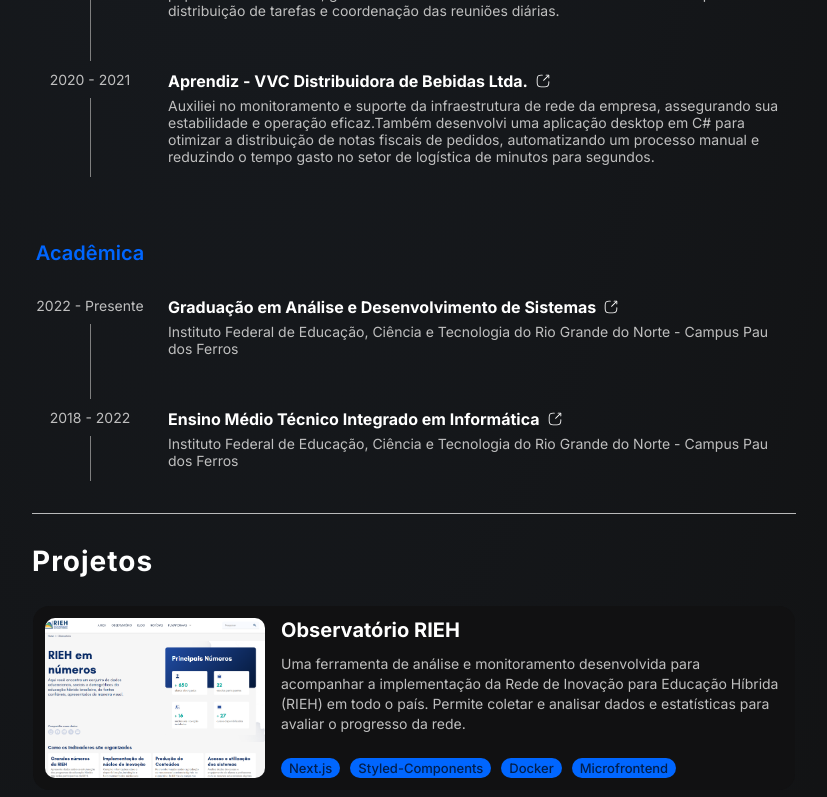
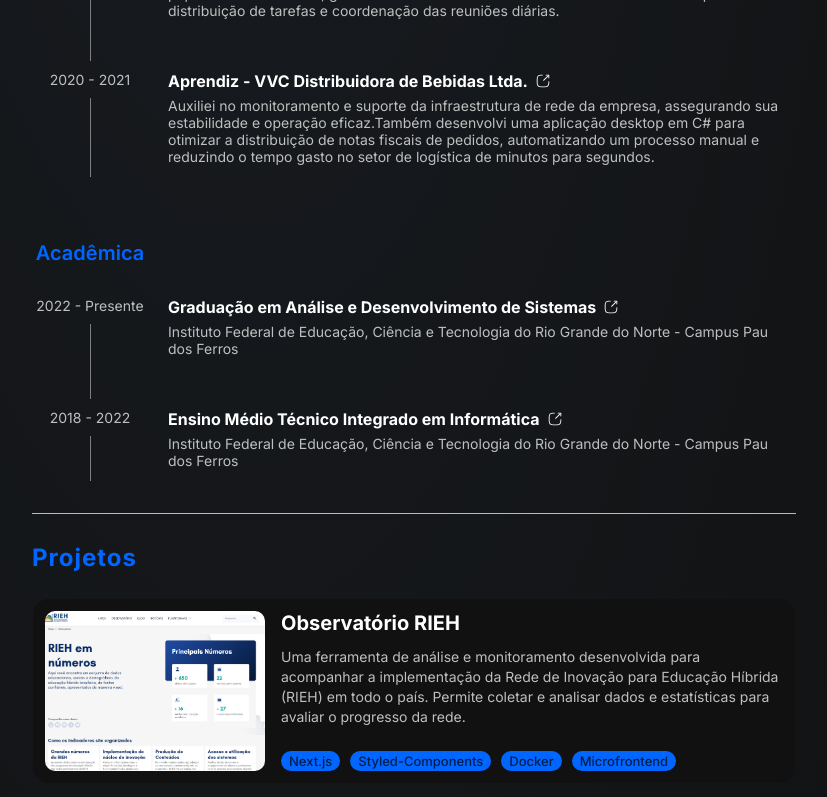
Before and after one commit to Yasnnie/portifolio-react, a Next.js app: page / in a window 1280 px wide. Shown: the part 833-1630 px from the top of the page, without its empty margins (394-1221 px from the left). Built offline with nearby package versions, Linux system fonts and the light colour scheme.

Commit message:
feat: alterações nas cores

```diff
--- a/package.json
+++ b/package.json
@@ -9,6 +9,7 @@
     "lint": "next lint"
   },
   "dependencies": {
+    "feather-icons": "^4.29.2",
     "next": "14.1.0",
     "react": "^18",
     "react-dom": "^18",
--- a/src/components/ExperienceCard/index.tsx
+++ b/src/components/ExperienceCard/index.tsx
@@ -8,8 +8,12 @@
 
 export default function ExperienceCard({ item, isLast }: Props) {
   return (
-
-    <Container href={item.link} target="_blank" isLast={isLast} className='scroll-review-item'>
+    <Container
+      href={item.link}
+      target="_blank"
+      isLast={isLast}
+      className="scroll-review-item"
+    >
       <p className="c-experience__time">{item.timer}</p>
       <div className="c-experience__content">
         <div className="c-experience__content__padding">
@@ -43,7 +47,6 @@
         </div>
       </div>
     </Container>
-
   )
 }
 
@@ -61,7 +64,7 @@
     text-align: center;
     width: 100%;
     height: 100%;
-    color: ${theme.gray300};
+    color: ${({ theme }) => theme.timeExpirienceColor};
     font-family: Inter;
     font-size: 14px;
     font-style: normal;
@@ -76,7 +79,7 @@
       display: flex;
       position: relative;
       flex: 1;
-      background: ${theme.gray500};
+      background: ${({ theme }) => theme.timeExpirienceLine};
       width: 1px;
       height: 100%;
       margin: 0 auto;
@@ -100,17 +103,22 @@
 
     .c-experience__content__title {
       display: flex;
-      color: ${theme.white};
+      color: ${({ theme }) => theme.titleExpirienceColor};
       gap: 8px;
       align-items: center;
       font-size: 16px;
       font-weight: 700;
       margin-bottom: 6px;
+
+      .c-experience__content__icon {
+        fill: ${({ theme }) => theme.titleExpirienceColor};
+        transition: 0.2s;
+      }
     }
 
     .c-experience__content__text {
       font-size: 14px;
-      color: ${theme.gray300};
+      color: ${({ theme }) => theme.textExpirienceColor};
 
       font-weight: 400;
     }
@@ -120,7 +128,6 @@
     cursor: pointer;
 
     .c-experience__content__padding {
-
       background: rgba(237, 236, 255, 0.06);
       border-radius: 8px;
       box-shadow: 0 4px 30px rgba(0, 0, 0, 0.1);
@@ -130,22 +137,22 @@
       transition: background 0.2s;
 
       .c-experience__content__title {
-        color: ${theme.blue300};
+        color: ${({ theme }) => theme.primary};
         transition: 0.2s;
 
         .c-experience__content__icon {
-          fill: ${theme.blue300};
+          fill: ${({ theme }) => theme.primary};
           transition: 0.2s;
         }
       }
     }
 
     .c-experience__time {
-      color: ${theme.blue300};
+      color: ${({ theme }) => theme.primary};
       transition: 0.2s;
 
       &::after {
-        background: ${theme.blue300};
+        background: ${({ theme }) => theme.primary};
         transition: 0.2s;
       }
     }
@@ -154,24 +161,23 @@
   .c-experience--no-padding {
   }
 
-  @media (max-width:600px) {
+  @media (max-width: 600px) {
     grid-template-columns: 1fr;
     margin-bottom: ${({ isLast }) => (isLast ? '0px' : '40px')};
 
-
-    .c-experience__time{
+    .c-experience__time {
       padding: 0;
       text-align: left;
       flex-direction: row;
       align-items: center;
       margin-bottom: 8px;
 
-      &::after{
+      &::after {
         height: 1px;
       }
     }
 
-    .c-experience__content{
+    .c-experience__content {
       padding: 0px;
       .c-experience__content__padding {
         padding: 0px;
--- a/src/components/ExperienceContainer/index.tsx
+++ b/src/components/ExperienceContainer/index.tsx
@@ -33,7 +33,7 @@
   padding: 32px 0;
 
   .c-title {
-    color: #06f;
+    color: ${({ theme }) => theme.primary};
     font-family: Inter;
     text-align: center;
     width: 116px;
--- a/src/components/Footer/index.tsx
+++ b/src/components/Footer/index.tsx
@@ -48,7 +48,7 @@
         .
       </p>
 
-      <p className='c-footer__text'>Até a próxima! 👋</p>
+      <p className="c-footer__text">Até a próxima! 👋</p>
       <span className="c-footer__copyright">
         © 2024 - Yasmin Carvalho T. de Alencar
       </span>
@@ -59,23 +59,23 @@
 const Container = styled.footer`
   margin-top: 32px;
   max-width: 480px;
-  color: ${theme.gray300};
+  color: ${({ theme }) => theme.footerTextColor};
 
   .c-footer__text {
     font-size: 16px;
     line-height: 145%;
 
     & + p {
-        margin-top: 16px;
+      margin-top: 16px;
     }
   }
 
   .c-footer__link {
-    color: ${theme.white};
+    color: ${({ theme }) => theme.footerLinkColor};
     transition: 200ms;
 
-    &:hover{
-      color: ${theme.primaryBlue};
+    &:hover {
+      color: ${({ theme }) => theme.primary};
       transition: 200ms;
     }
   }
@@ -90,9 +90,9 @@
     margin: 32px auto 0px auto;
     text-align: center;
 
-    .c-footer__copyright{
-        width: 100%;
-        justify-content: center;
+    .c-footer__copyright {
+      width: 100%;
+      justify-content: center;
     }
   }
 `
--- a/src/components/HomeProjects/index.tsx
+++ b/src/components/HomeProjects/index.tsx
@@ -3,8 +3,8 @@
 import BlueArrow from '/public/assets/icon/BlueArrow.svg'
 import Image from 'next/image'
 import LineProjectCard from '../LineProjectCard'
-import {  projects } from '@/data/projects'
-import { useEffect  } from 'react'
+import { projects } from '@/data/projects'
+import { useEffect } from 'react'
 
 export default function HomeProjects() {
   return (
@@ -39,11 +39,11 @@
     margin-bottom: 28px;
 
     .c-home-projects__title {
-      font-size: 28px;
+      font-size: 24px;
       font-weight: 700;
       letter-spacing: 1px;
-      line-height: 31px;
-      color: ${theme.white};
+      line-height: 24px;
+      color: ${({ theme }) => theme.primary};
     }
 
     .c-home-projects__link {
@@ -64,14 +64,13 @@
     gap: 32px;
 
     &:hover {
-
-      .card-project{
+      .card-project {
         opacity: 0.5;
       }
     }
   }
 
-  @media (max-width:600px) {
+  @media (max-width: 600px) {
     padding: 48px 0;
     .c-home-projects__title {
       display: none;
--- a/src/components/LineProjectCard/index.tsx
+++ b/src/components/LineProjectCard/index.tsx
@@ -55,7 +55,7 @@
     gap: 1rem;
     grid-template-columns: 220px 1fr;
     transition: 0.2s;
-    background: #111112;
+    background: ${({ theme }) => theme.projectCardBg};
 
     z-index: 1;
     .c-card__c-img {
@@ -78,8 +78,7 @@
       font-size: 20px;
       font-weight: 700;
       line-height: 24px;
-      /* color: #0067ff; */
-      color: #fff;
+      color: ${({ theme }) => theme.projectTitleColor};
     }
 
     .c-card__description {
@@ -88,7 +87,7 @@
       line-height: 20px;
       text-align: left;
       flex: 1;
-      color: ${theme.gray300};
+      color: ${({ theme }) => theme.projectTextColor};
     }
 
     .c-card__technology {
@@ -103,8 +102,8 @@
 
         gap: 10px;
         border-radius: 100px;
-        background: #06f;
-        color: #001f4d;
+        background: ${({ theme }) => theme.primary};
+        color: ${({ theme }) => theme.projectTecnologyColor};
         font-family: Inter;
         font-size: 13px;
         font-style: normal;
@@ -126,14 +125,7 @@
       position: absolute;
       inset: -0.2px;
       z-index: -1;
-      background: conic-gradient(
-        from var(--gradient-angle),
-        #06f,
-        #003d99,
-        #001f4d,
-        #00122e,
-        #06f
-      );
+      background: ${({ theme }) => theme.projectBorderBg};
       border-radius: inherit;
       animation: rotation 6s linear infinite;
     }
@@ -156,7 +148,7 @@
     .c-card {
       grid-template-columns: 1fr;
 
-      .c-card__c-img{
+      .c-card__c-img {
         min-height: 230px;
       }
     }
--- a/src/styles/globals.css
+++ b/src/styles/globals.css
@@ -5,80 +5,6 @@
   inherits: false;
 }
 
-:root {
-  --max-width: 1100px;
-  --border-radius: 12px;
-  --font-mono: ui-monospace, Menlo, Monaco, 'Cascadia Mono', 'Segoe UI Mono',
-    'Roboto Mono', 'Oxygen Mono', 'Ubuntu Monospace', 'Source Code Pro',
-    'Fira Mono', 'Droid Sans Mono', 'Courier New', monospace;
-
-  --foreground-rgb: 0, 0, 0;
-  --background-start-rgb: 214, 219, 220;
-  --background-end-rgb: 255, 255, 255;
-
-  --primary-glow: conic-gradient(
-    from 180deg at 50% 50%,
-    #16abff33 0deg,
-    #0885ff33 55deg,
-    #54d6ff33 120deg,
-    #0071ff33 160deg,
-    transparent 360deg
-  );
-  --secondary-glow: radial-gradient(
-    rgba(255, 255, 255, 1),
-    rgba(255, 255, 255, 0)
-  );
-
-  --tile-start-rgb: 239, 245, 249;
-  --tile-end-rgb: 228, 232, 233;
-  --tile-border: conic-gradient(
-    #00000080,
-    #00000040,
-    #00000030,
-    #00000020,
-    #00000010,
-    #00000010,
-    #00000080
-  );
-
-  --callout-rgb: 238, 240, 241;
-  --callout-border-rgb: 172, 175, 176;
-  --card-rgb: 180, 185, 188;
-  --card-border-rgb: 131, 134, 135;
-}
-
-@media (prefers-color-scheme: dark) {
-  :root {
-    --foreground-rgb: 255, 255, 255;
-    --background-start-rgb: 0, 0, 0;
-    --background-end-rgb: 0, 0, 0;
-
-    --primary-glow: radial-gradient(rgba(1, 65, 255, 0.4), rgba(1, 65, 255, 0));
-    --secondary-glow: linear-gradient(
-      to bottom right,
-      rgba(1, 65, 255, 0),
-      rgba(1, 65, 255, 0),
-      rgba(1, 65, 255, 0.3)
-    );
-
-    --tile-start-rgb: 2, 13, 46;
-    --tile-end-rgb: 2, 5, 19;
-    --tile-border: conic-gradient(
-      #ffffff80,
-      #ffffff40,
-      #ffffff30,
-      #ffffff20,
-      #ffffff10,
-      #ffffff10,
-      #ffffff80
-    );
-
-    --callout-rgb: 20, 20, 20;
-    --callout-border-rgb: 108, 108, 108;
-    --card-rgb: 100, 100, 100;
-    --card-border-rgb: 200, 200, 200;
-  }
-}
 
 * {
   box-sizing: border-box;
--- a/src/styles/theme.ts
+++ b/src/styles/theme.ts
@@ -13,9 +13,9 @@
 }
 
 export const lightTheme: DefaultTheme = {
-  bg000: '#FAFAFA',
-  bg100: '#EBEBEB',
-  primary: '#0067FF',
+  bg000: '#F6F6F6',
+  bg100: '#ECECEC',
+  primary: '#06f',
 
   headerBoderColor: 'rgba(0, 0, 0, 0.15)',
   navLinkColor: '#727272',
@@ -27,12 +27,27 @@
   aboutMeHighlightTextColor: '#4F4F4F',
 
   lineColor: 'rgba(120, 120, 120, 0.3)',
+
+  timeExpirienceColor: '#727272',
+  timeExpirienceLine: 'rgba(120, 120, 120, 0.5)',
+  titleExpirienceColor: '#4B4B4B',
+  textExpirienceColor: '#727272',
+
+  projectCardBg: '#FAFAFA',
+  projectTitleColor: '#4B4B4B',
+  projectTextColor: '#727272',
+  projectTecnologyColor: '#fff',
+  projectBorderBg:
+    'conic-gradient( from var(--gradient-angle), #06f, #4A92FF, #87B7FF, #CEE1FF, #06f );',
+
+  footerLinkColor: '#4B4B4B',
+  footerTextColor: '#727272',
 }
 
 export const darkTheme: DefaultTheme = {
   bg000: '#1A1F26',
   bg100: '#101010',
-  primary: '#0067FF',
+  primary: '#06f',
 
   headerBoderColor: 'rgba(255, 255, 255, 0.5)',
   navLinkColor: '#fff',
@@ -43,4 +58,19 @@
   aboutMeTextColor: '#bfbfbf',
   aboutMeHighlightTextColor: '#fff',
   lineColor: 'rgba(255, 255, 255, 0.7)',
+
+  timeExpirienceColor: '#bfbfbf',
+  timeExpirienceLine: '#7f7f7f',
+  titleExpirienceColor: '#fff',
+  textExpirienceColor: '#bfbfbf',
+
+  projectCardBg: '#111112',
+  projectTitleColor: '#fff',
+  projectTextColor: '#bfbfbf',
+  projectTecnologyColor: '#001f4d',
+  projectBorderBg:
+    'conic-gradient( from var(--gradient-angle), #06f, #003d99, #001f4d, #00122e, #06f );',
+
+  footerLinkColor: '#fff',
+  footerTextColor: '#bfbfbf',
 }
```
Also changed, not shown: src/@types/styled.d.ts (+14 -0 lines), 1 other file (tests, documents, lock files or other folders).
